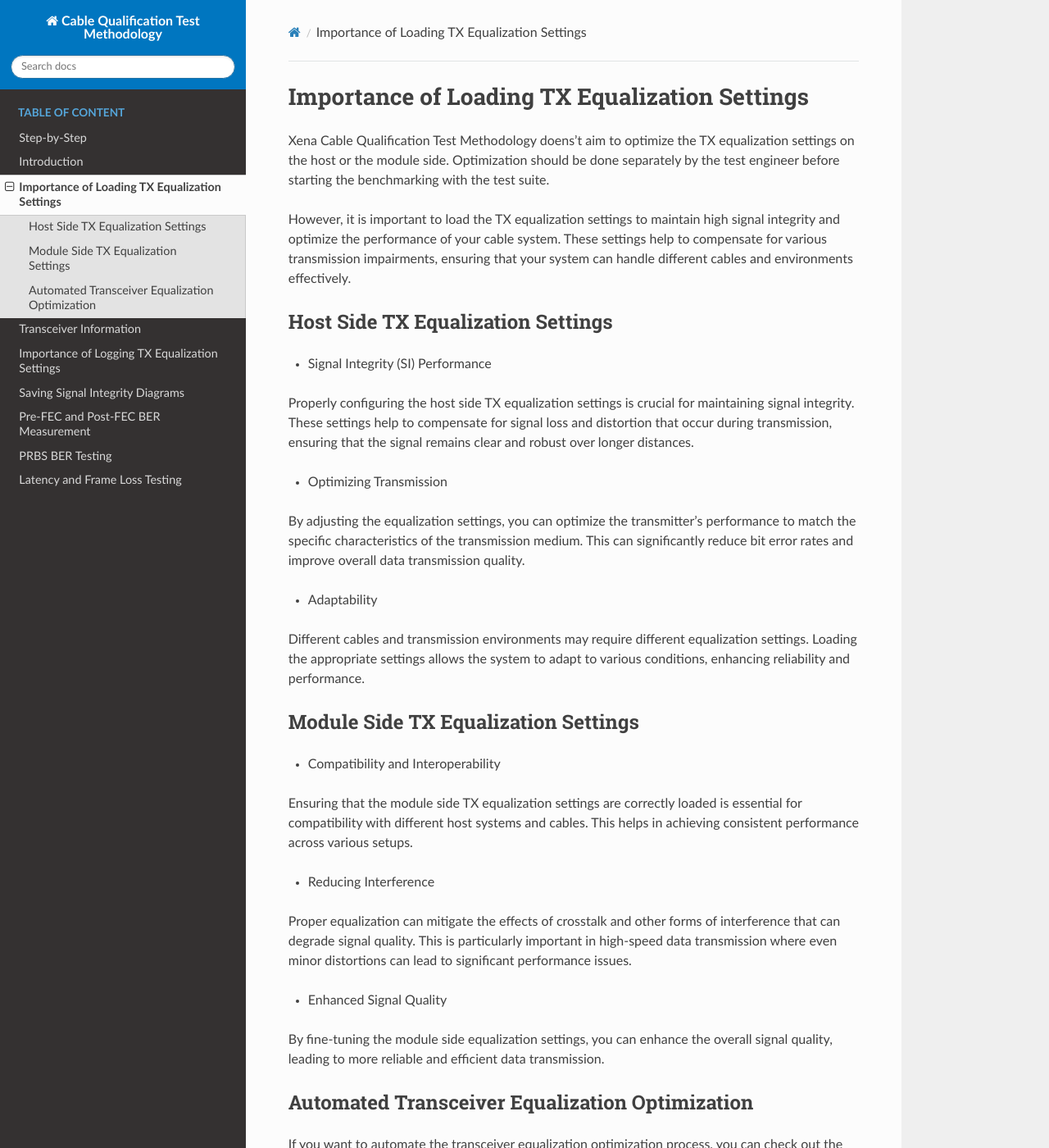
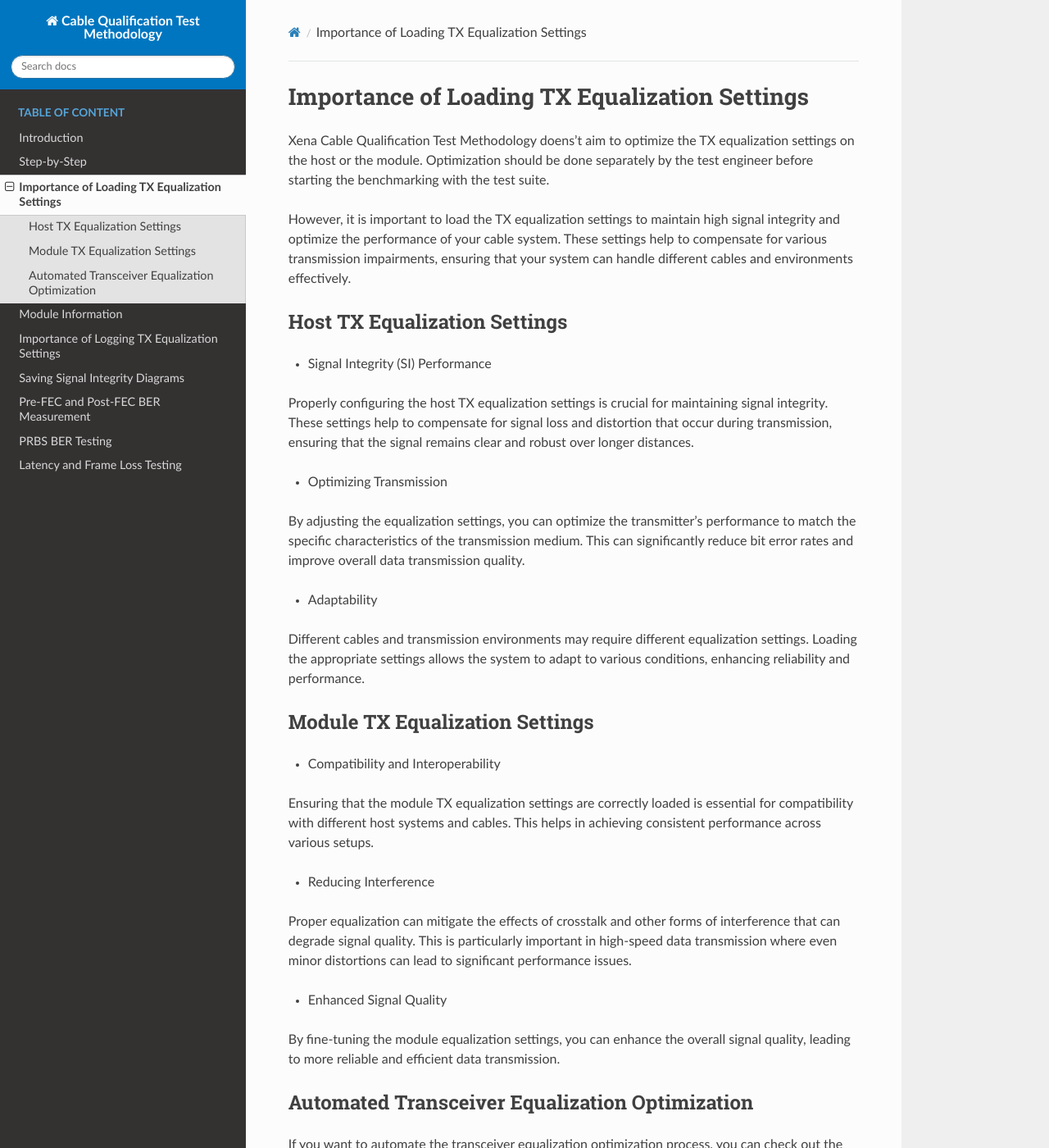
Before and after one commit to xenanetworks/cable-qualification-test-suite, a Sphinx documentation site: the page built from docs/source/load_tx_eq.rst, in a window 1280 px wide and 1400 px high. Shown: the whole window at 82% size. Built offline with Sphinx 7.4.7 and the Read the Docs theme 3.1.0, drawn with Linux system fonts in a browser that asks for light colours.

Commit message:
Update documentation

```diff
--- a/docs/source/index.rst
+++ b/docs/source/index.rst
@@ -29,8 +29,8 @@ This methodology provides essential data for informed cable selection and optimi
     :maxdepth: 1
     :caption: Table of Content
 
+    introduction
     step_by_step
-    introduction
     load_tx_eq
     tcvr_info
     read_tx_eq
--- a/docs/source/introduction.rst
+++ b/docs/source/introduction.rst
@@ -1,13 +1,13 @@
 Introduction
 ==============
 
-Welcome to the Xena Cable Qualification Test Methodology. This advanced methodology is meticulously designed to provide an automated framework for evaluating the quality and performance of cables through a comprehensive set of measurements. This test suite encompasses:
+Welcome to the Xena Cable Qualification Test Methodology. This advanced methodology is meticulously designed to provide an automated framework for evaluating the quality and performance of cables through a comprehensive set of measurements. This test consists:
 
-* PRBS-based BER Testing: Utilizing different PRBS patterns to assess the bit error rate, stressing the equalization settings, and ensuring robust signal integrity.
-* Pre-FEC and Post-FEC BER Testing: Measuring bit error rates before and after error correction to gain a comprehensive understanding of cable performance.
-* Signal Integrity Verification (SIV): Verifying the integrity of the signal over the cable to minimize degradation and interference. Saving visual representations of signal quality for thorough analysis and troubleshooting.
-* Latency and Frame Loss Testing: Conducting tests in accordance with RFC 2544 to evaluate latency and frame loss, ensuring reliable and efficient data transmission.
-* Transceiver Information Logging: Capturing detailed transceiver information, including vendor name, part number, serial number, and cable length, to facilitate easy comparison of test reports.
-* TX Equalization Settings: Logging both host side and module side TX equalization settings to analyze and optimize performance.
+* **PRBS-based BER Testing**: Utilizing different PRBS patterns to assess the bit error rate, stressing the equalization settings, and ensuring robust signal integrity.
+* **Pre-FEC and Post-FEC BER Testing**: Measuring bit error rates before and after error correction to gain a comprehensive understanding of cable performance.
+* **Signal Integrity**: Verifying the integrity of the signal over the cable to minimize degradation and interference. Saving visual representations of signal quality for thorough analysis and troubleshooting.
+* **Latency and Frame Loss Testing**: Conducting tests in accordance with RFC 2544 to evaluate latency and frame loss, ensuring reliable and efficient data transmission.
+* **Module Information **: Capturing detailed transceiver module information, including vendor name, part number, serial number, and cable length, to facilitate easy comparison of test reports.
+* **TX Equalization**: Logging both host and module TX equalizer settings to analyze and optimize performance.
 
 The Xena Cable Qualification Test Methodology ensures that you have all the necessary data to make informed decisions about cable selection and optimization. Whether you are performing initial qualification, routine maintenance, or post-installation verification, this test suite provides a thorough and reliable assessment of cable quality.
--- a/docs/source/load_tx_eq.rst
+++ b/docs/source/load_tx_eq.rst
@@ -1,17 +1,17 @@
 Importance of Loading TX Equalization Settings
 ==============================================
 
-Xena Cable Qualification Test Methodology doens't aim to optimize the TX equalization settings on the host or the module side. Optimization should be done separately by the test engineer before starting the benchmarking with the test suite.
+Xena Cable Qualification Test Methodology doens't aim to optimize the TX equalization settings on the host or the module. Optimization should be done separately by the test engineer before starting the benchmarking with the test suite.
 
 However, it is important to load the TX equalization settings to maintain high signal integrity and optimize the performance of your cable system. These settings help to compensate for various transmission impairments, ensuring that your system can handle different cables and environments effectively.
 
 
-Host Side TX Equalization Settings
+Host TX Equalization Settings
 ----------------------------------
 
 * Signal Integrity (SI) Performance
 
-Properly configuring the host side TX equalization settings is crucial for maintaining signal integrity. These settings help to compensate for signal loss and distortion that occur during transmission, ensuring that the signal remains clear and robust over longer distances.
+Properly configuring the host TX equalization settings is crucial for maintaining signal integrity. These settings help to compensate for signal loss and distortion that occur during transmission, ensuring that the signal remains clear and robust over longer distances.
 
 * Optimizing Transmission
 
@@ -21,12 +21,12 @@ By adjusting the equalization settings, you can optimize the transmitter's perfo
 
 Different cables and transmission environments may require different equalization settings. Loading the appropriate settings allows the system to adapt to various conditions, enhancing reliability and performance.
 
-Module Side TX Equalization Settings
+Module TX Equalization Settings
 ------------------------------------
 
 * Compatibility and Interoperability
 
-Ensuring that the module side TX equalization settings are correctly loaded is essential for compatibility with different host systems and cables. This helps in achieving consistent performance across various setups.
+Ensuring that the module TX equalization settings are correctly loaded is essential for compatibility with different host systems and cables. This helps in achieving consistent performance across various setups.
 
 * Reducing Interference
 
@@ -34,7 +34,7 @@ Proper equalization can mitigate the effects of crosstalk and other forms of int
 
 * Enhanced Signal Quality
 
-By fine-tuning the module side equalization settings, you can enhance the overall signal quality, leading to more reliable and efficient data transmission.
+By fine-tuning the module equalization settings, you can enhance the overall signal quality, leading to more reliable and efficient data transmission.
 
 
 Automated Transceiver Equalization Optimization
--- a/docs/source/read_tx_eq.rst
+++ b/docs/source/read_tx_eq.rst
@@ -1,7 +1,7 @@
 Importance of Logging TX Equalization Settings
 ==============================================
 
-In addition to transceiver information, it is also important to log the host side and module side TX equalization settings in the test report. This ensures a comprehensive record of all relevant parameters affecting the cable's signal integrity and performance. By including these settings, users can:
+In addition to transceiver information, it is also important to log the host and module TX equalization settings in the test report. This ensures a comprehensive record of all relevant parameters affecting the cable's signal integrity and performance. By including these settings, users can:
 
 * **Analyze Performance**: Understand how different equalization settings impact the overall performance of the cable.
 * **Ensure Consistency**: Verify that the same settings are used across different tests for accurate comparison.
@@ -10,10 +10,10 @@ In addition to transceiver information, it is also important to log the host sid
 By logging these settings, the test reports become more informative and valuable for making data-driven decisions.
 
 
-Host-Side TX Equalization Settings
+Host TX Equalization Settings
 ----------------------------------
 
-For the host side, the following TX equalization settings should be logged per lane per port:
+For the host, the following TX equalization settings should be logged per lane per port:
 
 * Pre3 (dB)
 * Pre2 (dB)
@@ -22,10 +22,10 @@ For the host side, the following TX equalization settings should be logged per l
 * Post (dB)
 
 
-Module-Side TX Equalization Settings
+Module TX Equalization Settings
 ------------------------------------
 
-For the module side, the following TX equalization settings should be logged per lane per port:
+For the module, the following TX equalization settings should be logged per lane per port:
 
 * Precursor (dB)
 * Amplitude (dB)
--- a/docs/source/tcvr_info.rst
+++ b/docs/source/tcvr_info.rst
@@ -1,4 +1,4 @@
-Transceiver Information
+Module Information
 ===========================================
 
 The Xena Cable Qualification Test Methodology includes a feature that reads and records detailed transceiver information. This information is crucial for comparing different cables and selecting the best one for your needs. The key transceiver details captured include:
@@ -17,4 +17,4 @@ Output Example
     :alt: Transceiver Information Example
     :target: images/tcvr_info_image.png
 
-    Transceiver Information Example
+    Module Information Example
```
